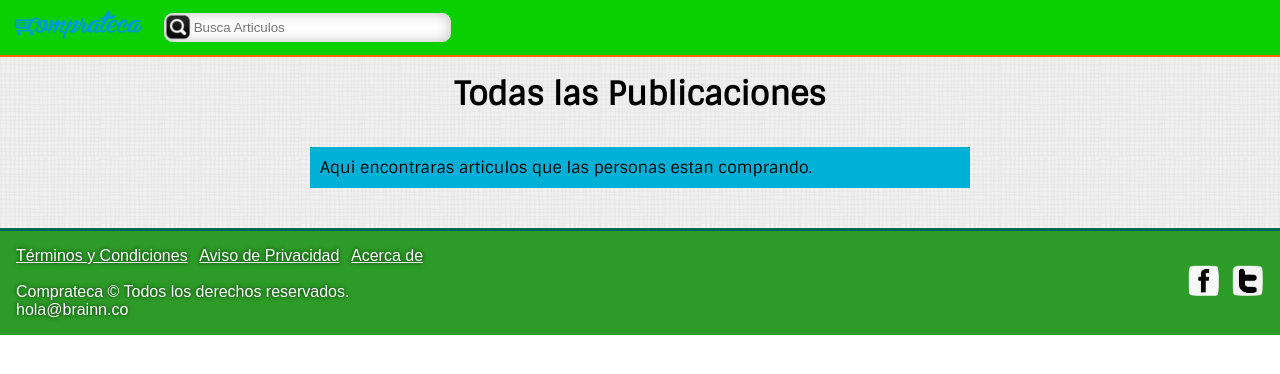
After one commit to UncleMario/comprateca, a Django app: template comprateca/templates/mvp/articles.html in a window 1280 px wide. The commit adds this page. Shown: the top 374 px of the page. Run offline with Django 3.2, Linux system fonts and the light colour scheme; the template is opened without the code that fills it, so the values that code supplies are empty; some libraries are stand-ins or nearby versions; some web fonts are replaced.

Commit message:
added all articles

```diff
--- a/comprateca/media/css/style.css
+++ b/comprateca/media/css/style.css
@@ -174,7 +174,7 @@ ul {
 }
 .search-form{
 	position: relative;
-	left: 15%
+	left: 30px;
 }
 .search-input{
 	width: 250px;
--- a/comprateca/mvp/urls.py
+++ b/comprateca/mvp/urls.py
@@ -3,6 +3,8 @@ from django.conf.urls import patterns, include, url
 urlpatterns = patterns('comprateca.mvp.views',
 
     url(r'^article/$','article', name='post article'),
+
+    url(r'^articles/$','all_articles', name='all articles'),
 
     url(r'^article/(?P<articleID>\d+)/$','view_article', name='view article'),
 
--- a/comprateca/mvp/views.py
+++ b/comprateca/mvp/views.py
@@ -79,6 +79,12 @@ def search(request):
 		{'results':results, 'total':total, 'article' : q}, context_instance=RequestContext(request))
 
 
+def all_articles(request):
+	articles = Article.objects.all().order_by('date')[:100]
+	return render_to_response('mvp/articles.html',
+		{'articles':articles}, context_instance=RequestContext(request))
+
+
 #Test FacebookUserConverter Model
 def test_open_facebook(request):
 	from django_facebook.api import FacebookUserConverter
--- a/comprateca/templates/header.html
+++ b/comprateca/templates/header.html
@@ -3,21 +3,22 @@
 	<div class='header-wrapper'>
 		<div class='list-item'>
 			<div class='list-item'>
-				<img src="http://graph.facebook.com/{{ user.facebookprofile.facebook_id }}/picture?type=square" style="border: 3px solid white;">
+				<a href="/">
+					<img src="http://graph.facebook.com/{{ user.facebookprofile.facebook_id }}/picture?type=square" style="border: 3px solid white;">
+				</a>
 			</div>
 			<div class='list-item'>
-				<a href="">{{ user.get_full_name }}</a>
+				<a href="/">{{ user.get_full_name }}</a>
 			</div>
 		</div>
 		<div class="list-item search-form">
 			<form method='GET' action='/mvp/search/'>
 				<input class="search-input shadow1" type="text" name="q" placeholder="Busca Articulos">
 			</form>
-			<img width="353" height="130" src="{{ MEDIA_URL }}img/searchhere.png" style="position:absolute;left:270px;top:10px">
 		</div>
 		<div class='float-right text-shadow-green' style="position:relative;top:5px;right:23px;color:white">
 			<div class='list-item margin-left-20 item-right'>
-				<a href="/">Inicio</a>
+				<a href="/mvp/articles/">Ver Todas las publicaciones</a>
 			</div>
 			<div class='list-item margin-left-20 item-right'>
 				<a href="/mvp/my-publications">Mis Publicaciones</a>
@@ -35,7 +36,6 @@
 			<a href="/">
 				<img src="{{ MEDIA_URL }}img/comprateca2.png" width="148" height="39">
 			</a>
-			<img width="353" height="130" src="{{ MEDIA_URL }}img/searchhere.png" style="position:absolute;left:440px;top:10px">
 		</div>
 		<div class="list-item search-form" style="left:10px;top:5px;position:relative">
 			<form method='GET' action='/mvp/search/'>
--- /dev/null
+++ b/comprateca/templates/mvp/articles.html
@@ -0,0 +1,36 @@
+{% extends "base.html" %}
+
+{% block content %}
+
+{% include "header.html" %}
+<div class="content">
+	<div class="area">
+		<div class="text-align-center">
+			<h1 class="size-2em">Todas las Publicaciones</h1>
+		</div>
+
+			<div class="alert">
+				<p>Aqui encontraras articulos que las personas estan comprando.</p>
+			</div>
+
+		<div class="size-2em">
+			{% for article in articles %}
+			<div class="wrapper-white text-align-center">
+				<div class="list-item">
+					<img src="http://graph.facebook.com/{{ article.owner.facebookprofile.facebook_id }}/picture?type=square">
+				</div>
+				<div class="list-item">
+					<a href="/mvp/article/{{ article.pk }}">{{ article.title|title }} a ${{ article.price }}</a>
+					<p class="size-05em">hace {{ article.date|timesince }}</p>
+				</div>
+			</div>
+			{% endfor %}
+		</div>
+	</div>
+</div>
+
+{% include "post-button.html" %}
+
+{% include "footer.html" %}
+
+{% endblock %}
```
